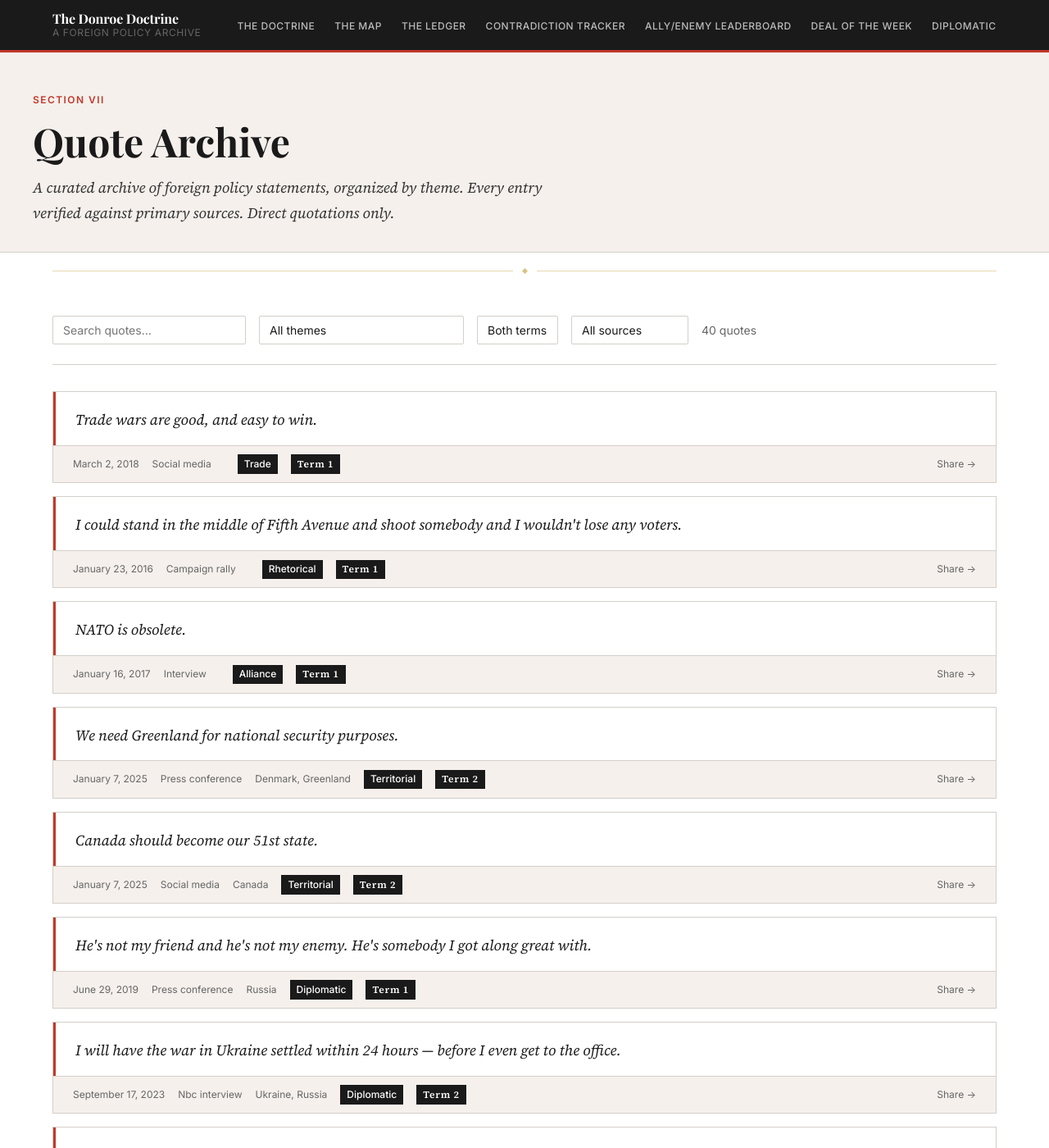
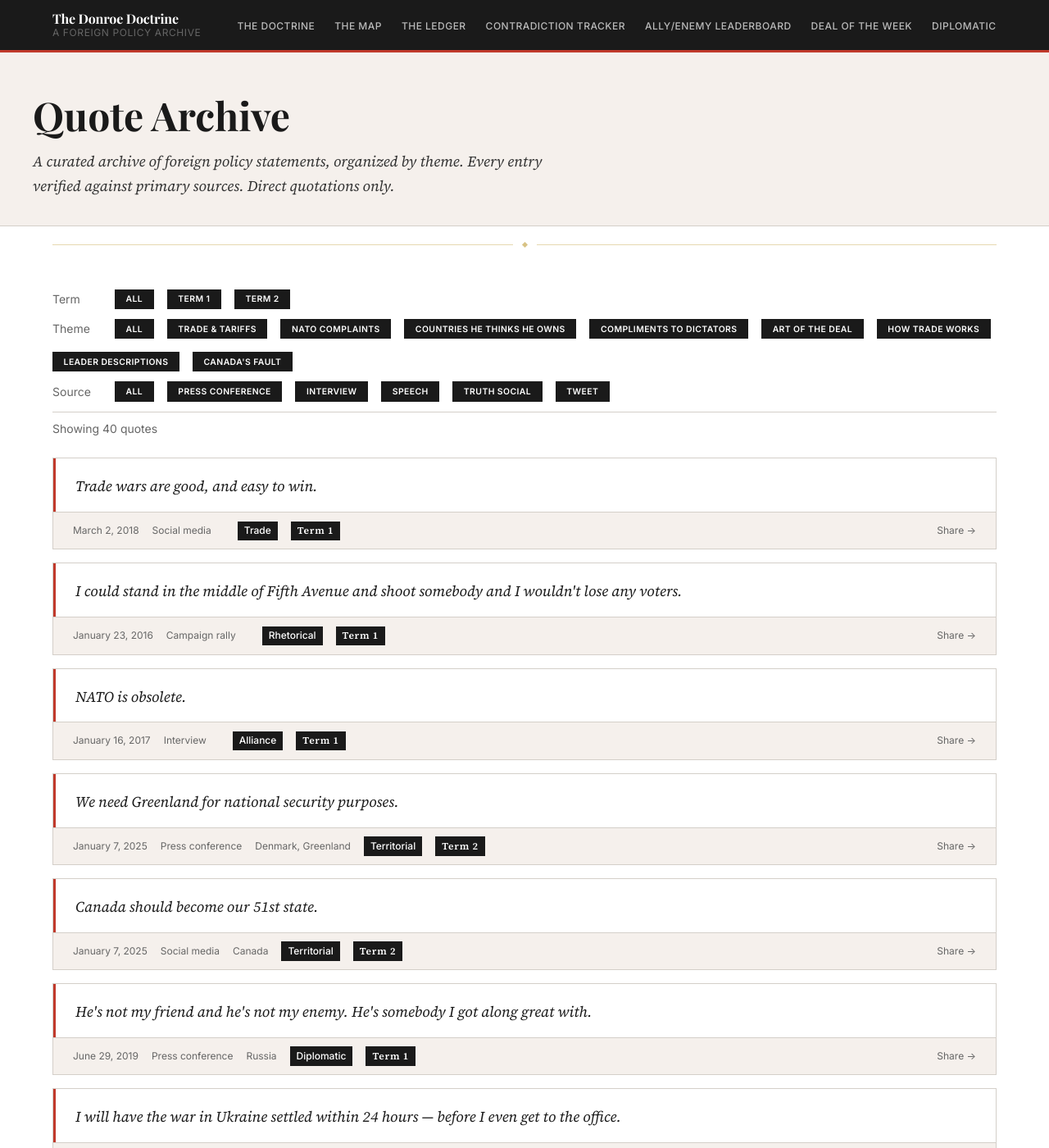
Before and after one commit to dtgara/donroe-doctrine, a Jekyll site: the page built from quotes.html, in a window 1280 px wide and 1400 px high. Shown: the whole window at 82% size. Built offline with Jekyll 4.4.1, drawn with Linux system fonts in a browser that asks for light colours; some web fonts are replaced.

Commit message:
Remove section roman numerals from all pages; quotes page button filters

```diff
--- a/_layouts/section.html
+++ b/_layouts/section.html
@@ -4,9 +4,6 @@ layout: default
 <div class="section-page">
   <header class="section-header">
     <div class="section-header-inner">
-      {% if page.section_label %}
-        <p class="section-label">{{ page.section_label }}</p>
-      {% endif %}
       <h1 class="section-title">{{ page.title }}</h1>
       {% if page.section_intro %}
         <p class="section-intro">{{ page.section_intro }}</p>
--- a/bingo.html
+++ b/bingo.html
@@ -6,7 +6,6 @@ body_class: page-bingo
 
 <header class="section-header">
   <div class="section-header-inner">
-    <p class="section-label">Section X — Press Briefing Bingo</p>
     <h1 class="section-title">Press Briefing Bingo</h1>
     <p class="section-intro">
       A randomised 5&times;5 card drawn from documented foreign policy tropes.
--- a/bribes.html
+++ b/bribes.html
@@ -9,7 +9,7 @@ body_class: page-bribes
   <div class="container">
 
     <div class="bribe-hero-top">
-      <p class="bribe-hero-eyebrow">Section XI &mdash; Bribe Calculator</p>
+      <p class="bribe-hero-eyebrow">Bribe Calculator</p>
       <h1 class="bribe-hero-title">The Ledger</h1>
       <p class="bribe-hero-subtitle">A register of payments made to the Trump family, Trump Organization, and affiliated political vehicles — and the outcomes that followed. Conservative estimates only.</p>
     </div>
--- a/map.html
+++ b/map.html
@@ -7,7 +7,6 @@ body_class: page-map
 
 <header class="section-header">
   <div class="section-header-inner">
-    <p class="section-label">Section II — The Map</p>
     <h1 class="section-title">Global Relationship Status</h1>
     <p class="section-intro">
       Every country, color-coded by its current standing in the doctrine.
--- a/quotes.html
+++ b/quotes.html
@@ -1,7 +1,6 @@
 ---
 layout: section
 title: "Quote Archive"
-section_label: "Section VII"
 section_intro: >
   A curated archive of foreign policy statements, organized by theme.
   Every entry verified against primary sources. Direct quotations only.
@@ -10,58 +9,58 @@ body_class: page-quotes
 
 {% assign quotes = site.data.quotes %}
 
-<div class="filter-bar" data-filter-container="#quotes-list">
-  <input type="text" placeholder="Search quotes&hellip;" data-filter-key="text" aria-label="Search quotes" style="min-width:200px;">
-  <select data-filter-key="theme" aria-label="Filter by theme">
-    <option value="all">All themes</option>
-    <option value="trade_tariffs">Trade &amp; Tariffs</option>
-    <option value="nato_complaints">NATO Complaints</option>
-    <option value="countries_he_thinks_he_owns">Countries He Thinks He Owns</option>
-    <option value="compliments_to_dictators">Compliments to Dictators</option>
-    <option value="art_of_the_deal">The Art of the (Unspecified) Deal</option>
-    <option value="how_trade_works">Explanations of How Trade Works</option>
-    <option value="descriptions_of_leaders">Descriptions of Foreign Leaders</option>
-    <option value="things_canadas_fault">Things That Are Canada's Fault</option>
-  </select>
-  <select data-filter-key="term" aria-label="Filter by term">
-    <option value="all">Both terms</option>
-    <option value="1">Term 1</option>
-    <option value="2">Term 2</option>
-  </select>
-  <select data-filter-key="source_type" aria-label="Filter by source">
-    <option value="all">All sources</option>
-    <option value="press_conference">Press conference</option>
-    <option value="interview">Interview</option>
-    <option value="speech">Speech</option>
-    <option value="truth_social">Truth Social</option>
-    <option value="tweet">Tweet</option>
-  </select>
-  <span style="font-family:var(--font-ui);font-size:var(--text-sm);color:var(--color-light-grey);align-self:center;">
-    <span data-filter-count>0</span> quotes
-  </span>
+<div style="margin-bottom:1.5rem;">
+
+  <div style="display:flex;gap:1rem;flex-wrap:wrap;align-items:center;margin-bottom:0.75rem;">
+    <span style="font-family:var(--font-ui);font-size:var(--text-sm);color:var(--color-light-grey);min-width:60px;">Term</span>
+    <button class="btn btn-secondary quote-filter active" data-filter="term" data-value="all" style="font-size:0.65rem;padding:0.35rem 0.85rem;">All</button>
+    <button class="btn btn-secondary quote-filter" data-filter="term" data-value="1" style="font-size:0.65rem;padding:0.35rem 0.85rem;">Term 1</button>
+    <button class="btn btn-secondary quote-filter" data-filter="term" data-value="2" style="font-size:0.65rem;padding:0.35rem 0.85rem;">Term 2</button>
+  </div>
+
+  <div style="display:flex;gap:1rem;flex-wrap:wrap;align-items:center;margin-bottom:0.75rem;">
+    <span style="font-family:var(--font-ui);font-size:var(--text-sm);color:var(--color-light-grey);min-width:60px;">Theme</span>
+    <button class="btn btn-secondary quote-filter active" data-filter="theme" data-value="all" style="font-size:0.65rem;padding:0.35rem 0.85rem;">All</button>
+    <button class="btn btn-secondary quote-filter" data-filter="theme" data-value="trade_tariffs" style="font-size:0.65rem;padding:0.35rem 0.85rem;">Trade &amp; Tariffs</button>
+    <button class="btn btn-secondary quote-filter" data-filter="theme" data-value="nato_complaints" style="font-size:0.65rem;padding:0.35rem 0.85rem;">NATO Complaints</button>
+    <button class="btn btn-secondary quote-filter" data-filter="theme" data-value="countries_he_thinks_he_owns" style="font-size:0.65rem;padding:0.35rem 0.85rem;">Countries He Thinks He Owns</button>
+    <button class="btn btn-secondary quote-filter" data-filter="theme" data-value="compliments_to_dictators" style="font-size:0.65rem;padding:0.35rem 0.85rem;">Compliments to Dictators</button>
+    <button class="btn btn-secondary quote-filter" data-filter="theme" data-value="art_of_the_deal" style="font-size:0.65rem;padding:0.35rem 0.85rem;">Art of the Deal</button>
+    <button class="btn btn-secondary quote-filter" data-filter="theme" data-value="how_trade_works" style="font-size:0.65rem;padding:0.35rem 0.85rem;">How Trade Works</button>
+    <button class="btn btn-secondary quote-filter" data-filter="theme" data-value="descriptions_of_leaders" style="font-size:0.65rem;padding:0.35rem 0.85rem;">Leader Descriptions</button>
+    <button class="btn btn-secondary quote-filter" data-filter="theme" data-value="things_canadas_fault" style="font-size:0.65rem;padding:0.35rem 0.85rem;">Canada's Fault</button>
+  </div>
+
+  <div style="display:flex;gap:1rem;flex-wrap:wrap;align-items:center;margin-bottom:0.75rem;">
+    <span style="font-family:var(--font-ui);font-size:var(--text-sm);color:var(--color-light-grey);min-width:60px;">Source</span>
+    <button class="btn btn-secondary quote-filter active" data-filter="source" data-value="all" style="font-size:0.65rem;padding:0.35rem 0.85rem;">All</button>
+    <button class="btn btn-secondary quote-filter" data-filter="source" data-value="press_conference" style="font-size:0.65rem;padding:0.35rem 0.85rem;">Press Conference</button>
+    <button class="btn btn-secondary quote-filter" data-filter="source" data-value="interview" style="font-size:0.65rem;padding:0.35rem 0.85rem;">Interview</button>
+    <button class="btn btn-secondary quote-filter" data-filter="source" data-value="speech" style="font-size:0.65rem;padding:0.35rem 0.85rem;">Speech</button>
+    <button class="btn btn-secondary quote-filter" data-filter="source" data-value="truth_social" style="font-size:0.65rem;padding:0.35rem 0.85rem;">Truth Social</button>
+    <button class="btn btn-secondary quote-filter" data-filter="source" data-value="tweet" style="font-size:0.65rem;padding:0.35rem 0.85rem;">Tweet</button>
+  </div>
+
+  <div style="padding-top:0.5rem;border-top:1px solid var(--color-border);font-family:var(--font-ui);font-size:var(--text-sm);color:var(--color-light-grey);">
+    Showing <span id="quote-count">0</span> quotes
+  </div>
 </div>
 
 <div id="quotes-list">
 {% if quotes and quotes.size > 0 %}
   {% for q in quotes %}
-  <div class="quote-entry"
+  <div class="quote-entry quote-card"
        id="{{ q.id }}"
-       data-filter-item
-       data-text="{{ q.text | downcase }}"
-       data-theme="{{ q.theme | join: ' ' | downcase }}"
        data-term="{{ q.term }}"
-       data-source_type="{{ q.source_type }}">
+       data-theme="{% if q.theme.first %}{{ q.theme | join: ' ' }}{% else %}{{ q.theme }}{% endif %}"
+       data-source="{{ q.source_type }}">
     <blockquote class="quote-text">{{ q.text }}</blockquote>
     <div class="quote-meta">
       <span class="quote-meta-date"><time>{{ q.date | date: "%B %-d, %Y" }}</time></span>
       <span class="quote-meta-source">{{ q.source_type | replace: '_', ' ' | capitalize }}</span>
       {% if q.country %}
       <span class="quote-meta-country">
-        {% if q.country.first %}
-          {{ q.country | join: ', ' }}
-        {% else %}
-          {{ q.country }}
-        {% endif %}
+        {% if q.country.first %}{{ q.country | join: ', ' }}{% else %}{{ q.country }}{% endif %}
       </span>
       {% endif %}
       {% if q.theme %}
@@ -84,3 +83,47 @@ body_class: page-quotes
   </div>
 {% endif %}
 </div>
+
+<style>
+.quote-filter.active {
+  background: var(--color-near-black);
+  color: var(--color-white);
+  border-color: var(--color-near-black);
+}
+.quote-card { transition: none; }
+</style>
+
+<script>
+(function () {
+  var filters = { term: 'all', theme: 'all', source: 'all' };
+  var cards   = Array.from(document.querySelectorAll('.quote-card'));
+  var countEl = document.getElementById('quote-count');
+
+  function applyFilters() {
+    var visible = 0;
+    cards.forEach(function (card) {
+      var termOk   = filters.term   === 'all' || card.getAttribute('data-term')   === filters.term;
+      var themeOk  = filters.theme  === 'all' || (card.getAttribute('data-theme') || '').split(' ').indexOf(filters.theme) !== -1;
+      var sourceOk = filters.source === 'all' || card.getAttribute('data-source') === filters.source;
+      var show = termOk && themeOk && sourceOk;
+      card.style.display = show ? '' : 'none';
+      if (show) visible++;
+    });
+    if (countEl) countEl.textContent = visible;
+  }
+
+  document.querySelectorAll('.quote-filter').forEach(function (btn) {
+    btn.addEventListener('click', function () {
+      var filterType = btn.getAttribute('data-filter');
+      filters[filterType] = btn.getAttribute('data-value');
+      // Update active state within row
+      document.querySelectorAll('.quote-filter[data-filter="' + filterType + '"]').forEach(function (b) {
+        b.classList.toggle('active', b === btn);
+      });
+      applyFilters();
+    });
+  });
+
+  applyFilters();
+})();
+</script>
--- a/tariffs.html
+++ b/tariffs.html
@@ -6,7 +6,6 @@ body_class: page-tariffs
 
 <header class="section-header">
   <div class="section-header-inner">
-    <p class="section-label">Section IX — Tariff Calculator</p>
     <h1 class="section-title">Tariff Calculator</h1>
     <p class="section-intro">
       Select a country and product category to retrieve the current tariff rate,
```
